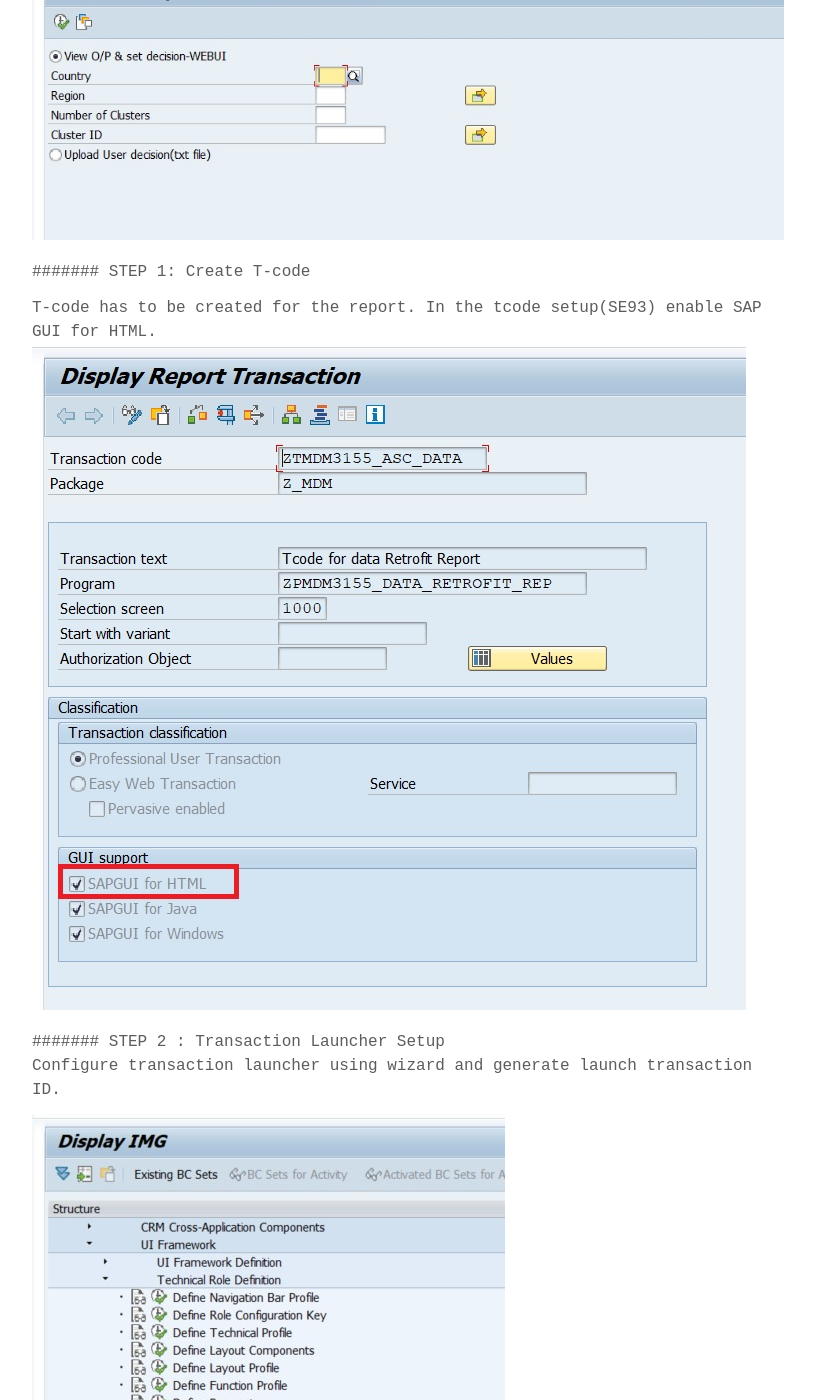
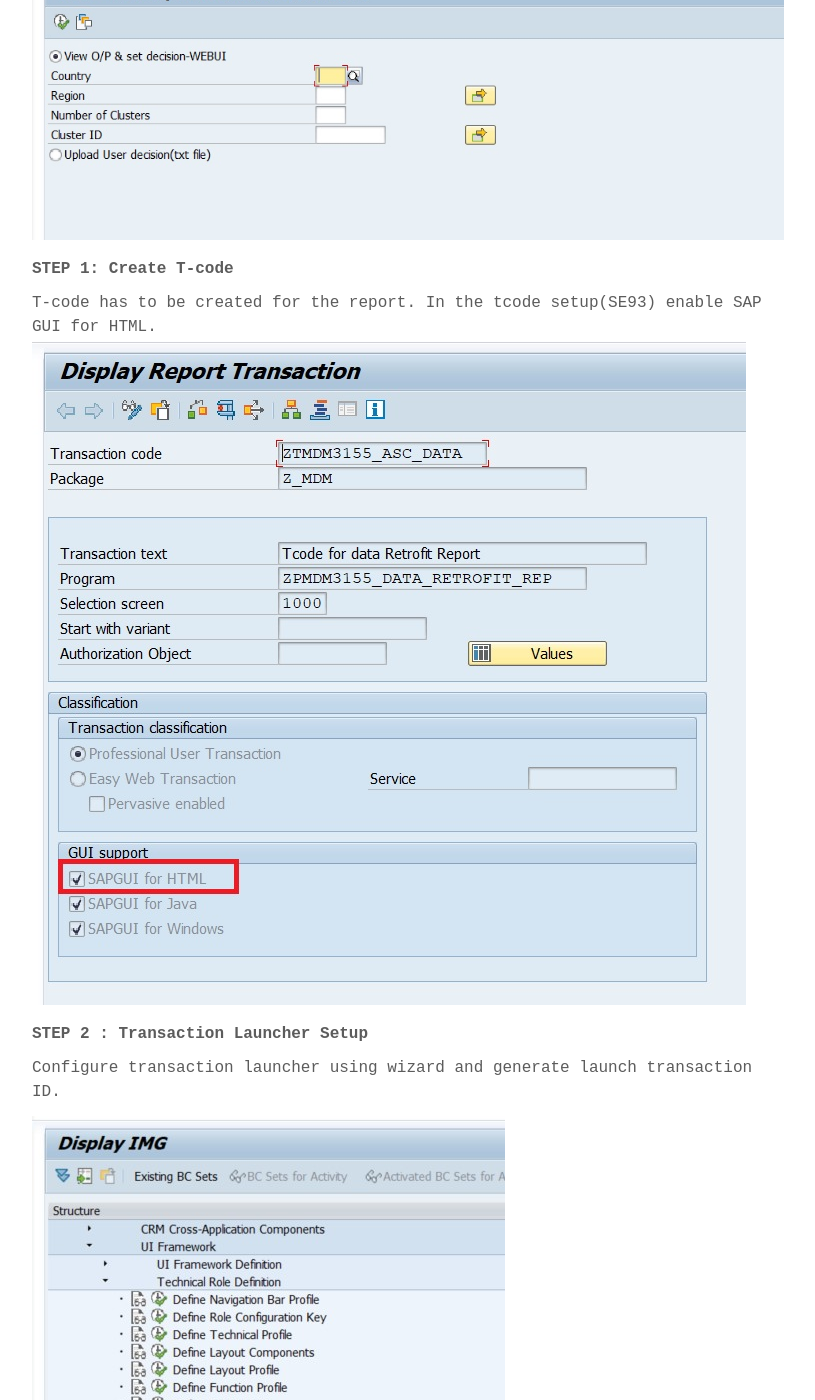
Before and after one commit to a6unraj/a6unraj.github.io, a Jekyll site: the page built from _posts/2020-06-13-make-available-gui-report-in-crm-web-ui.md, in a window 1280 px wide and 1400 px high, scrolled down 729 px. Shown: the whole window, without its empty margins (232-1047 px from the left). Built offline with Jekyll 4.4.1, drawn with Linux system fonts in a browser that asks for light colours; some web fonts are replaced; comment, search, counter and statistics services are not loaded; some of the changed text lies outside the part shown.

Commit message:
Update 2020-06-13-make-available-gui-report-in-crm-web-ui.md

```diff
--- a/_posts/2020-06-13-make-available-gui-report-in-crm-web-ui.md
+++ b/_posts/2020-06-13-make-available-gui-report-in-crm-web-ui.md
@@ -10,12 +10,12 @@
 
 ![img7](http://a6unraj.com/sap/assets/images/img7.jpg)
 
-####### STEP 1: Create T-code <br/>
+###### STEP 1: Create T-code <br/>
 
 T-code has to be created for the report. In the tcode setup(SE93) enable SAP GUI for HTML.
 ![img8](http://a6unraj.com/sap/assets/images/img8.jpg)
 
-####### STEP 2 : Transaction Launcher Setup <br/>
+###### STEP 2 : Transaction Launcher Setup <br/>
 Configure transaction launcher using wizard and generate launch transaction ID.
 
 ![img9](http://a6unraj.com/sap/assets/images/img9.jpg)
@@ -32,12 +32,12 @@
 ![img18](http://a6unraj.com/sap/assets/images/img18.jpg)
 ![img19](http://a6unraj.com/sap/assets/images/img19.jpg)
 
-####### STEP 3 : Navigation Bar Profile Setup <br/>
+###### STEP 3 : Navigation Bar Profile Setup <br/>
 Goto Navigation Bar profile setup and Create a logical link for the above created Transaction Launch ID(pass Transaction launch ID to the parameter below)
 ![img20](http://a6unraj.com/sap/assets/images/img20.jpg)
 ![img21](http://a6unraj.com/sap/assets/images/img21.jpg)
 
-####### STEP 4: Workcenter Group setup <br/>
+###### STEP 4: Workcenter Group setup <br/>
 Identity where the links have to be made available in CRM web UI.
 For example I want the links to be added in the below 2 places- in menu and under search section,
 ![img22](http://a6unraj.com/sap/assets/images/img22.jpg)
@@ -52,7 +52,7 @@
 Insert the logic link to the work center link group id
 ![img25](http://a6unraj.com/sap/assets/images/img25.jpg)
 
-####### STEP 5: Navigation Bar Profile Setup for business roles <br/>
+###### STEP 5: Navigation Bar Profile Setup for business roles <br/>
 Identify the business roles for which the links of the report have to be shown.
 ![img26](http://a6unraj.com/sap/assets/images/img26.jpg)
 
```
